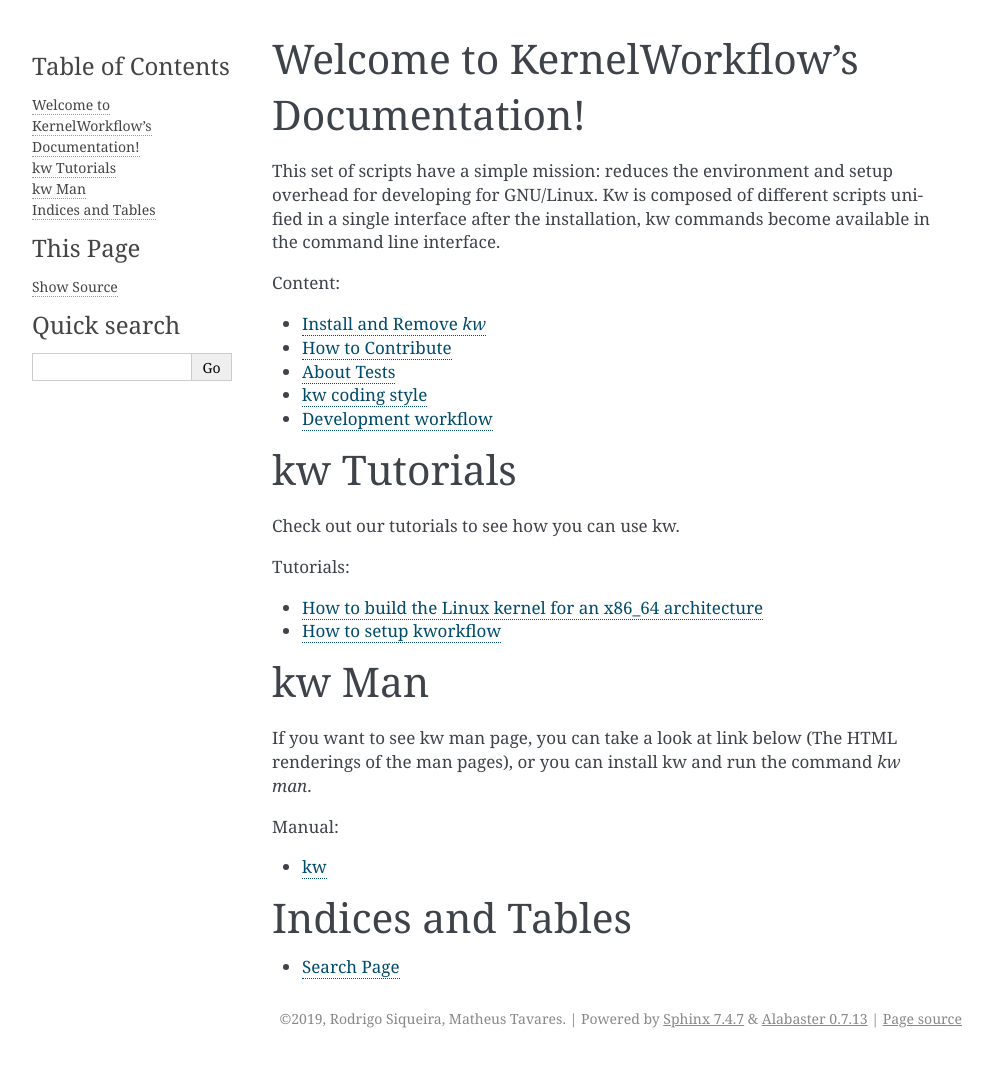
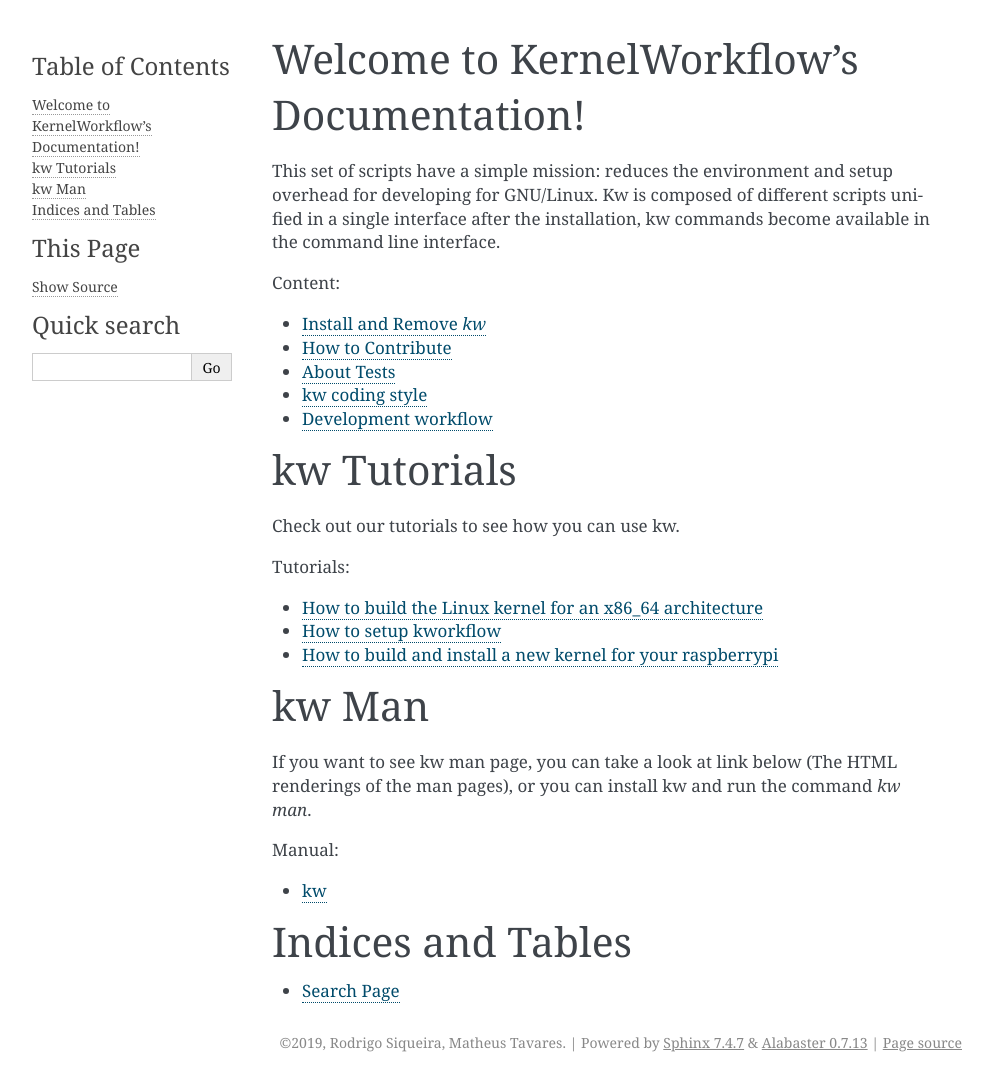
Before and after one commit to kworkflow/kworkflow, a Sphinx documentation site: the page built from documentation/index.rst, in a window 1280 px wide. Shown: the whole page, without its empty margins (148-1140 px from the left). Built offline with Sphinx 7.4.7, drawn with Linux system fonts in a browser that asks for light colours; before the commit the page ends 1058 px from its top, so only the background shows below that; some of the changed lines change nothing that is shown.

Commit message:
docs: add tutorial for raspberrypi build and deploy
Signed-off-by: Alan Barzilay <alan.barzilay@gmail.com>

```diff
--- a/documentation/index.rst
+++ b/documentation/index.rst
@@ -27,6 +27,7 @@
 
    tutorials/buildlinux
    tutorials/setup
+   tutorials/rasp
 
 kw Man
 ======
--- /dev/null
+++ b/documentation/tutorials/rasp.rst
@@ -0,0 +1,72 @@
+============================================================
+  How to build and install a new kernel for your raspberrypi
+============================================================
+.. _rasp:
+
+.. contents::
+   :depth: 1
+   :local:
+   :backlinks: none
+
+.. highlight:: console
+
+Get the kernel repository
+-------------------------
+After successfully :ref:`installing kw<install-and-remove-kw>`, it's time to
+build your RaspberryPi kernel. Let's start by cloning the official repository
+into your current working directory::
+
+  git clone https://github.com/raspberrypi/linux
+
+.. note::
+    You can use the --depth=1 flag in git clone if you are only interested in
+    the latest kernel, this can really speed up download times!
+
+
+Then, change the current directory to the kernel repository::
+
+  cd linux
+
+.. note::
+    From now on, all commands will assume you're in the kernel folder.
+
+Get .config
+-----------
+To build the kernel, a `.config` file is necessary. This file contains
+configurations about the kernel compilation process.
+To generate this file, run::
+
+  make ARCH=arm CROSS_COMPILE=arm-linux-gnueabihf- bcm2709_defconfig
+
+.. note::
+    Here we are assuming a 32 bits kernel, if you wish to target an arm 64 bits
+    architecture be sure to adapt the ARCH and CROSS_COMPILE variable accordingly
+
+.. note::
+    Here we are assuming a 3B RaspberryPi model, be sure to utilize a defconfig
+    appropriate to your board and desired architecture, for more information you
+    may wish to refer to the official RaspberryPi Foundation documentation.
+
+kworkflow.config
+----------------
+As :ref:`previously mentioned kw<install-and-remove-kw>`, you may want to configure
+kw. For our RaspberryPi we are interesed in a few particular important parameters::
+
+   install_dtb=yes
+   arch=arm
+   cross_compile=arm-linux-gnueabihf-
+
+With kw configured, we are ready to install our new kernel.
+
+.. note::
+    Don't forget to also configure ssh access!
+
+
+Build!
+------
+Building and deploying the kernel now is as easy as invoking::
+
+  kw bd --remote
+
+Well, that's it. kw will automatically infer the number of cores to use
+based on on your processor and compilation will begin!
```
